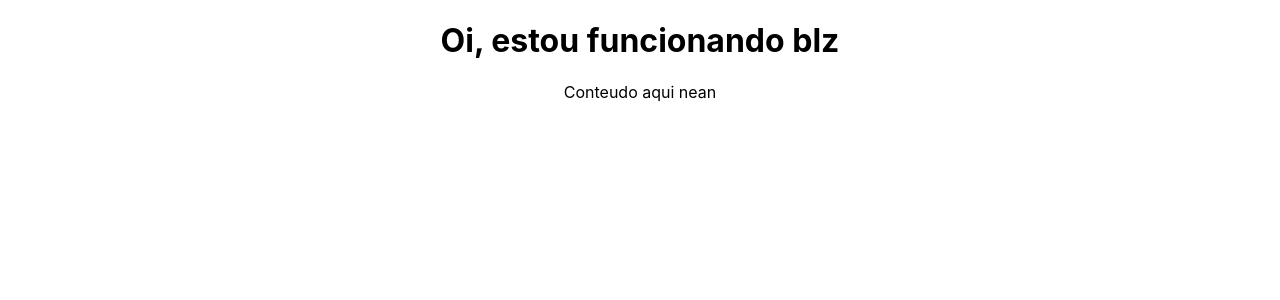
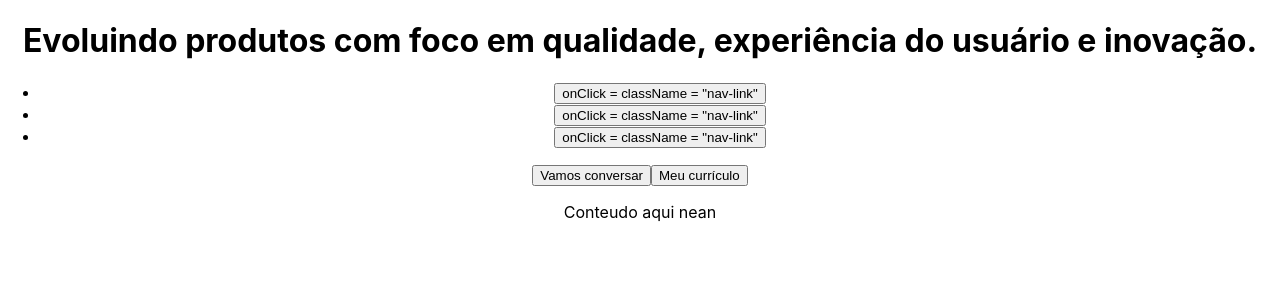
Before and after one commit to Dan-Nobre/portfolio-dan, a React (Create React App) app: page / in a window 1280 px wide. Shown: the top 300 px of the page. Built offline with nearby package versions, Linux system fonts and the light colour scheme.

Commit message:
:sparkles: added header elements

```diff
--- a/src/Components/Header.jsx
+++ b/src/Components/Header.jsx
@@ -3,9 +3,57 @@ import React from 'react';
 // import './Header.css';
 
 const Header = () => {
+
+    const scrollToSection = (selectionID) => {
+        const element = document.getElementById(selectionID);
+        if (element) {
+            element.scrollIntoView({behavior: 'smooth'});
+        }
+    };
+
     return(
-        <header>
-            <h1>Oi, estou funcionando blz</h1>
+        <header className='header'>
+            <div className='header-container'>
+                <div className='header-title'>
+                    <h1>Evoluindo produtos com foco em qualidade, experiência do usuário e inovação.</h1>
+                </div>
+
+                {/* NavButtons here :p */}
+                <nav className='header-nav'>
+                    <ul className='nav-list'>
+                        <li className='nav-item'>
+                            <button>
+                                onClick = {() => scrollToSection('technologies')}
+                                className = "nav-link"
+                            </button>
+                        </li>
+
+                        <li className='nav-item'>
+                            <button>
+                                onClick = {() => scrollToSection('projects')}
+                                className = "nav-link"
+                            </button>
+                        </li>
+
+                        <li className='nav-item'>
+                            <button>
+                                onClick = {() => scrollToSection('contact')}
+                                className = "nav-link"
+                            </button>
+                        </li>
+                    </ul>
+                </nav>
+
+                {/* Actions Buttons here :p */}
+                <div className='header-actions'>
+                    <button className='btn btn-primary'>
+                        Vamos conversar
+                    </button>
+                    <button className='bnt btn-secondary'>
+                        Meu currículo
+                    </button>
+                </div>
+            </div>
         </header>
     );
 };
```
